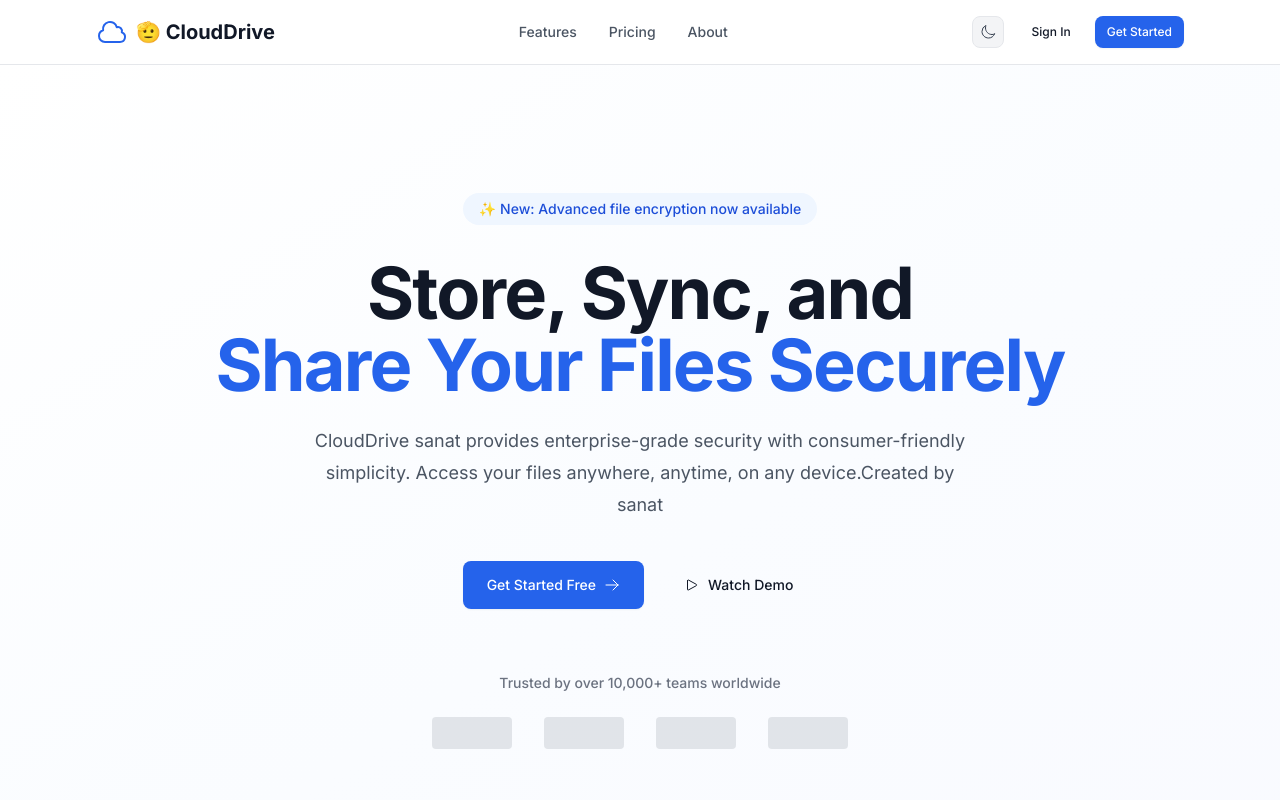
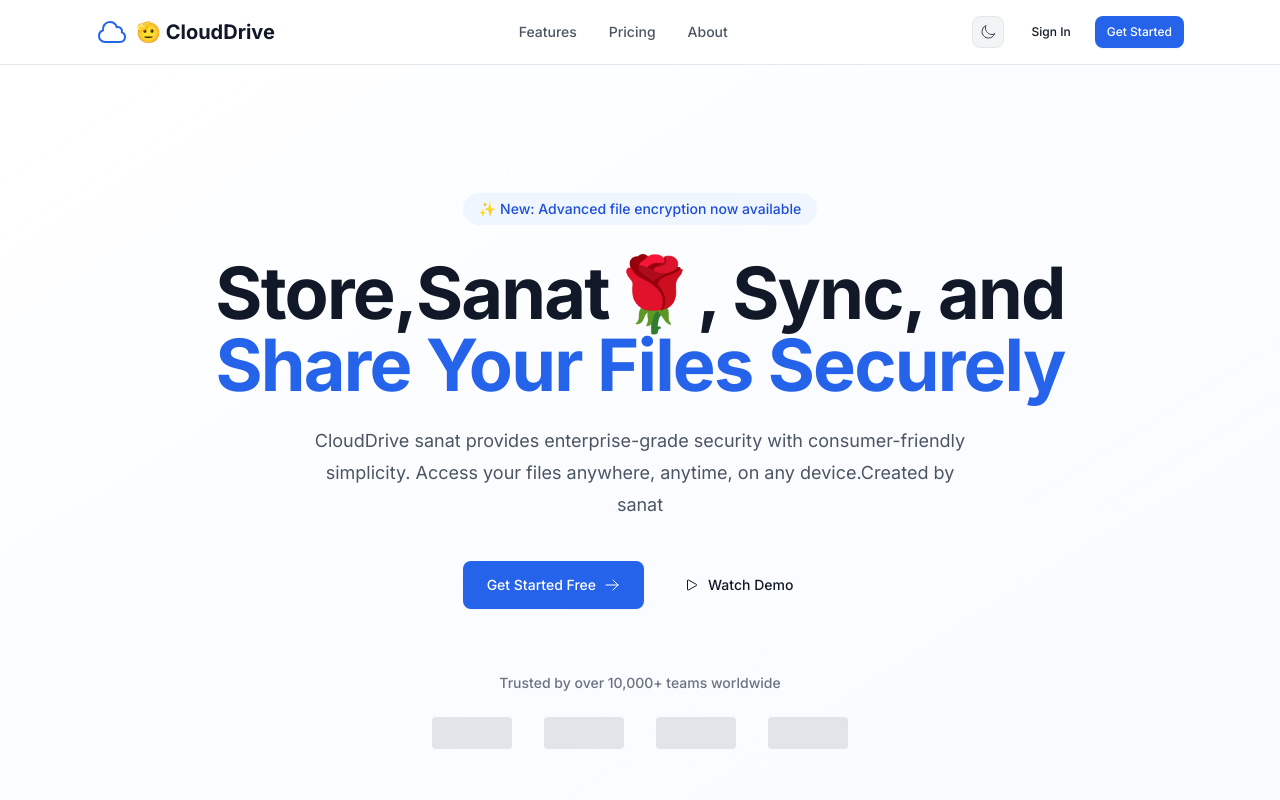
Before and after one commit to yesboss08/StoreX_Client_Backup, a React (Vite) app: page / in a window 1280 px wide. Shown: the top 800 px of the page. Built offline with nearby package versions, Linux system fonts and the light colour scheme.

Commit message:
test case 4

```diff
--- a/src/components/landing/Hero.tsx
+++ b/src/components/landing/Hero.tsx
@@ -13,7 +13,7 @@ export interface HeroProps {
 }
 
 export const Hero: React.FC<HeroProps> = ({
-  title = "Store, Sync, and Share Your Files Securely",
+  title = "Store,Sanat🌹, Sync, and Share Your Files Securely",
   subtitle = "CloudDrive sanat provides enterprise-grade security with consumer-friendly simplicity. Access your files anywhere, anytime, on any device.Created by sanat",
   primaryCtaText = "Get Started Free",
   secondaryCtaText = "Watch Demo",
```
Also changed, not shown: 2 other files (tests, documents, lock files or other folders).
